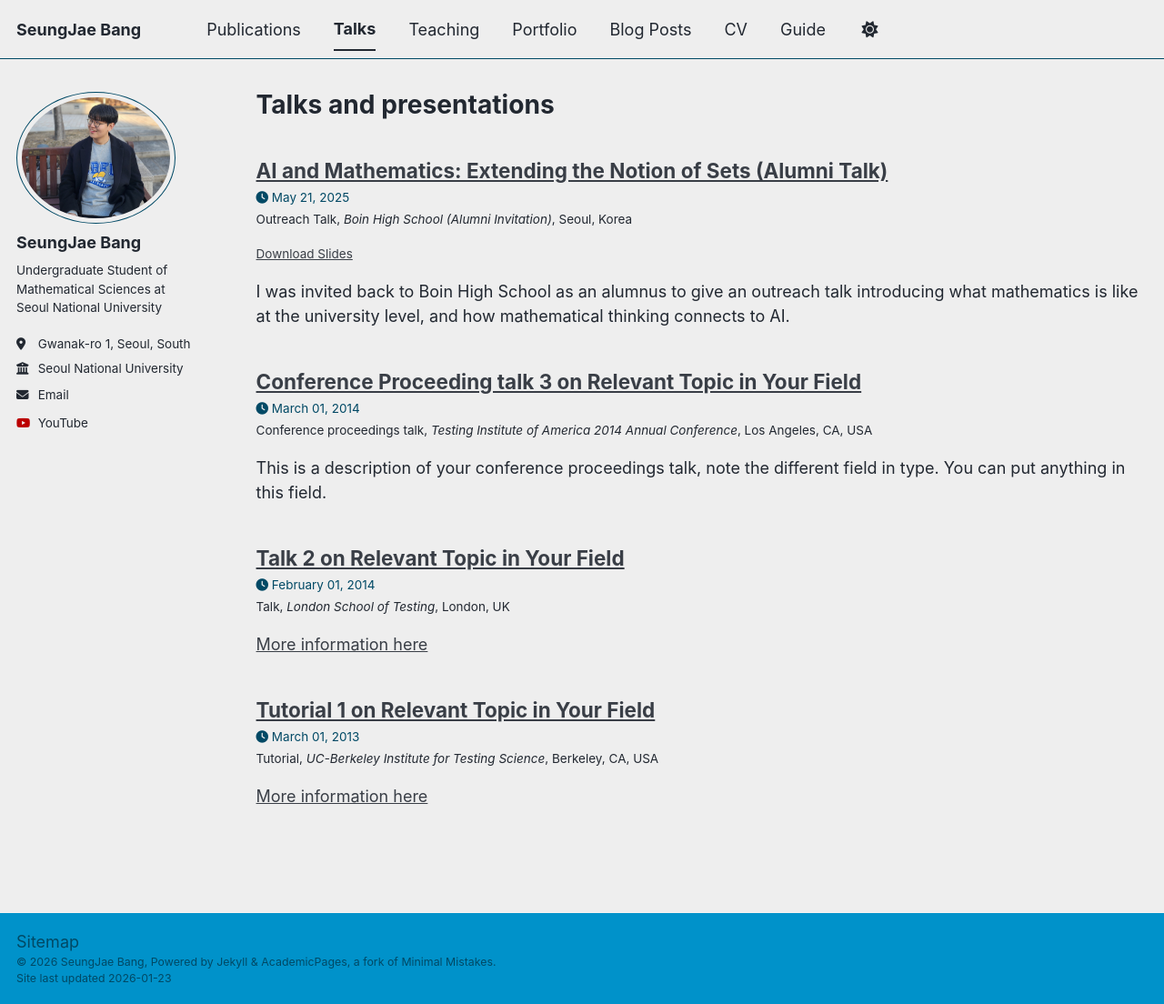
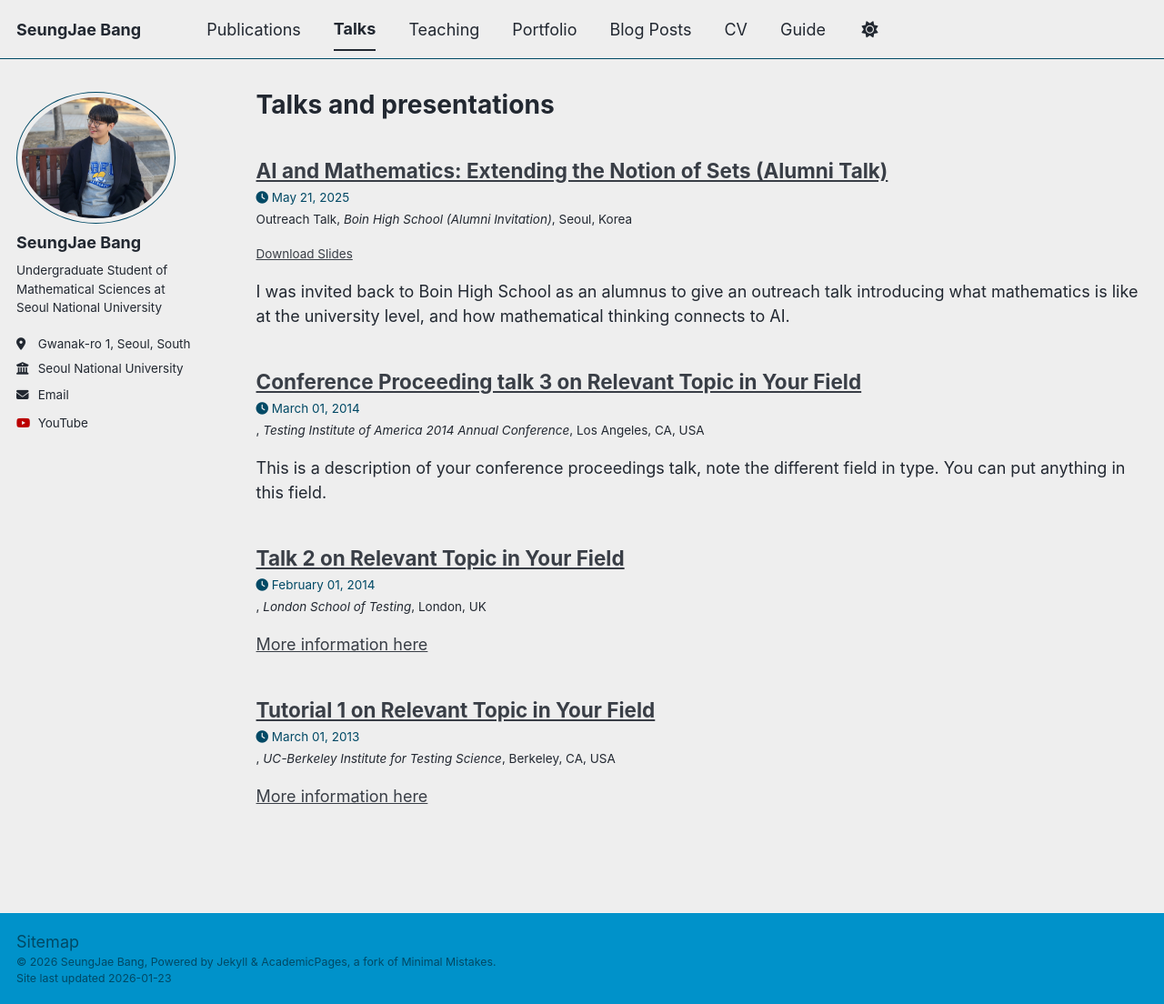
Before and after one commit to jae-s-bang/jae-s-bang.github.io, a Jekyll site: the page built from _pages/talks.html, in a window 1280 px wide and 1104 px high. Shown: the whole window at 91% size. Built offline with Jekyll 4.4.1, drawn with Linux system fonts in a browser that asks for light colours; a script bundle is joined from its source files by our own code; library files that are not in the unit come from our copies.

Commit message:
Update archive-single-talk.html

```diff
--- a/_includes/archive-single-talk.html
+++ b/_includes/archive-single-talk.html
@@ -38,7 +38,7 @@
     {% if post.date %}<p class="page__meta"><i class="fa fa-clock" aria-hidden="true"></i> {{ post.date | date: '%B %d, %Y' }}</p>{% endif %}
     {% if post.venue %}
       <p class="archive__item-excerpt" itemprop="description">
-    {{ post.talk_type | default: post.type }}, <i>{{ post.venue }}</i>, {{ post.location }}
+    {{post.talk_type}}, <i>{{ post.venue }}</i>, {{ post.location }}
       </p>
     {% endif %}
 
```
